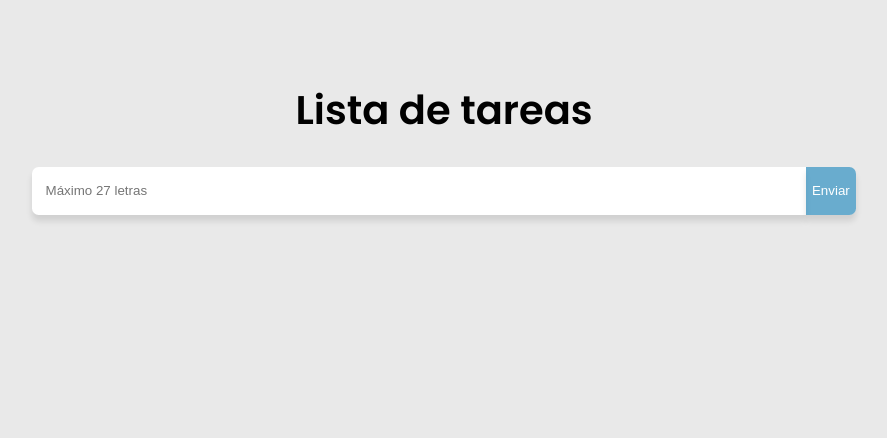
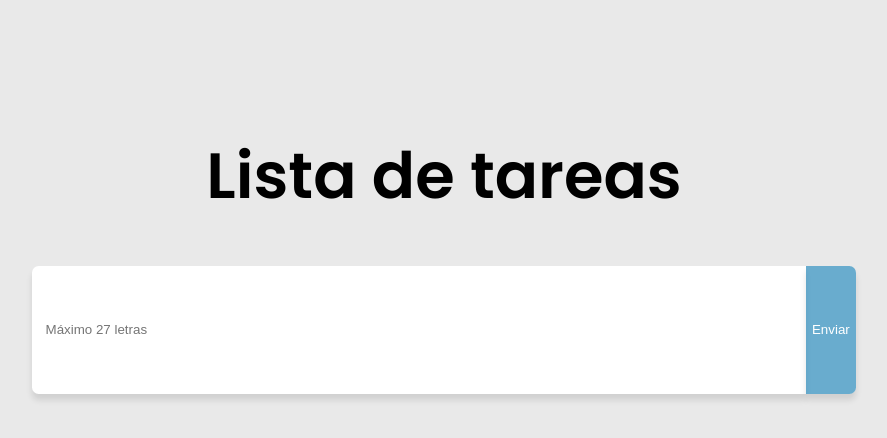
Before and after one commit to jchofy/Lista-de-tareas, a plain HTML site: page index.html in a window 1280 px wide. Shown: the whole page, without its empty margins (196-1083 px from the left). Drawn offline with Linux system fonts and the light colour scheme.

Commit message:
Update estilos.css
Cambios para tablets 2.0

```diff
--- a/estilos.css
+++ b/estilos.css
@@ -8,14 +8,15 @@ h1{
     font-family: 'Poppins', sans-serif;
     font-weight: 600;
     margin-top: 2em;
-    font-size: 5vmin;
+    font-size: 5vw;
+
 
 }
 .divcrear{
     display: flex;
     justify-content: center;
     height: 6vh;
-    min-height: 6vh;
+    min-height: 10vw;
 
 }
 
```
